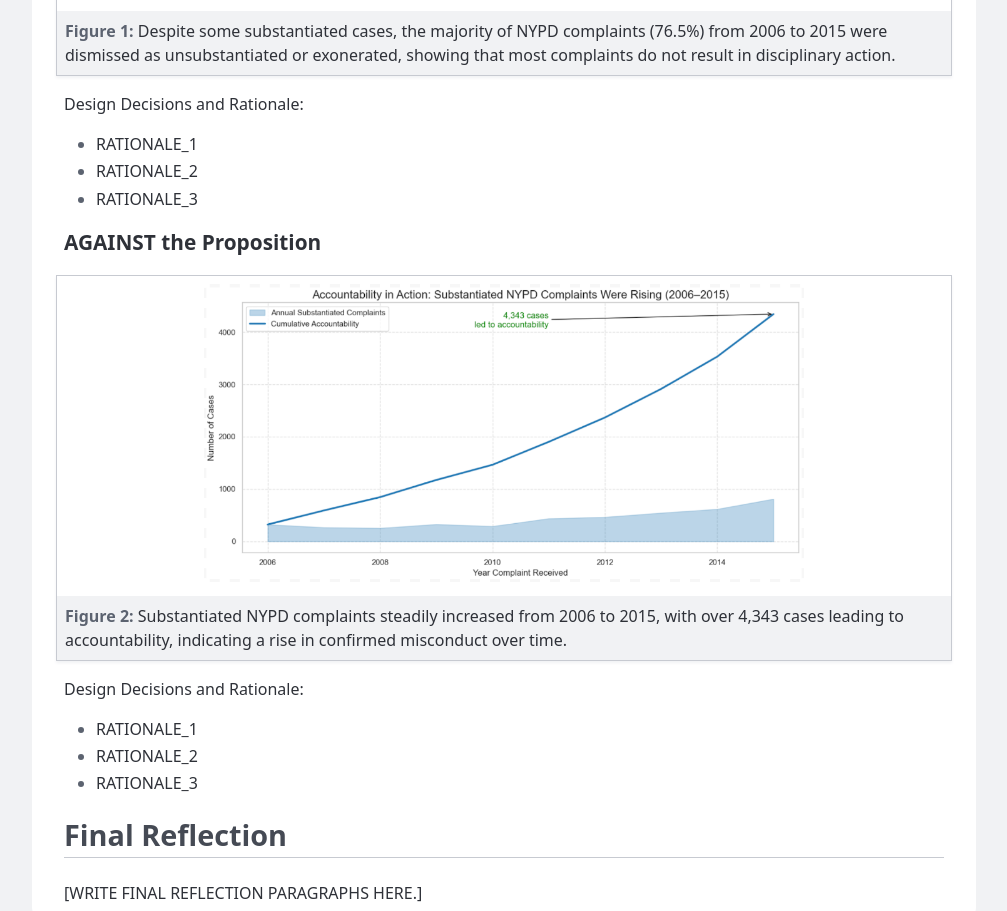
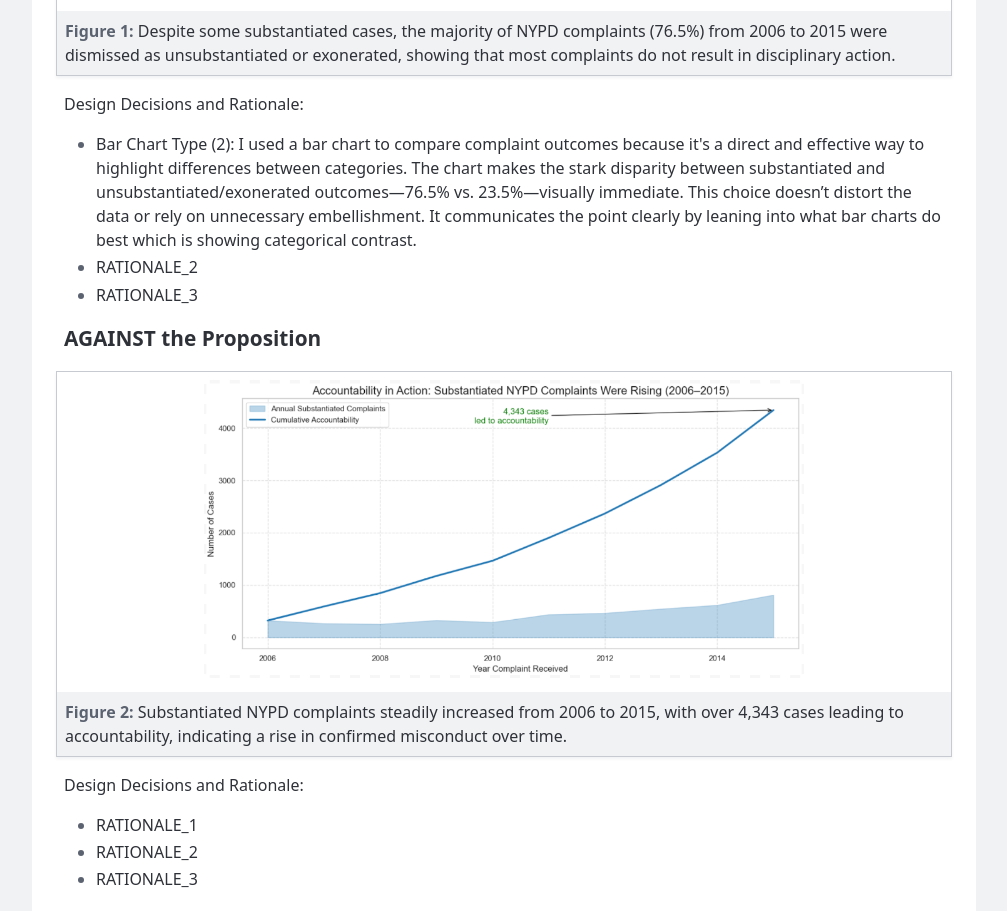
Before and after one commit to MichaelLuo123/dsc106-project2, a plain HTML site: page index.html in a window 1280 px wide. Shown: the part 887-1798 px from the top of the page, without its empty margins (136-1143 px from the left). Drawn offline with Linux system fonts and the light colour scheme.

Commit message:
Update index.html

```diff
--- a/index.html
+++ b/index.html
@@ -165,7 +165,9 @@
         <p>Design Decisions and Rationale:</p>
 
         <ul>
-          <li>RATIONALE_1</li>
+          <li>Bar Chart Type (2):
+ I used a bar chart to compare complaint outcomes because it's a direct and effective way to highlight differences between categories. The chart makes the stark disparity between substantiated and unsubstantiated/exonerated outcomes—76.5% vs. 23.5%—visually immediate. This choice doesn’t distort the data or rely on unnecessary embellishment. It communicates the point clearly by leaning into what bar charts do best which is showing categorical contrast.
+</li>
           <li>RATIONALE_2</li>
           <li>RATIONALE_3</li>
         </ul>
```
